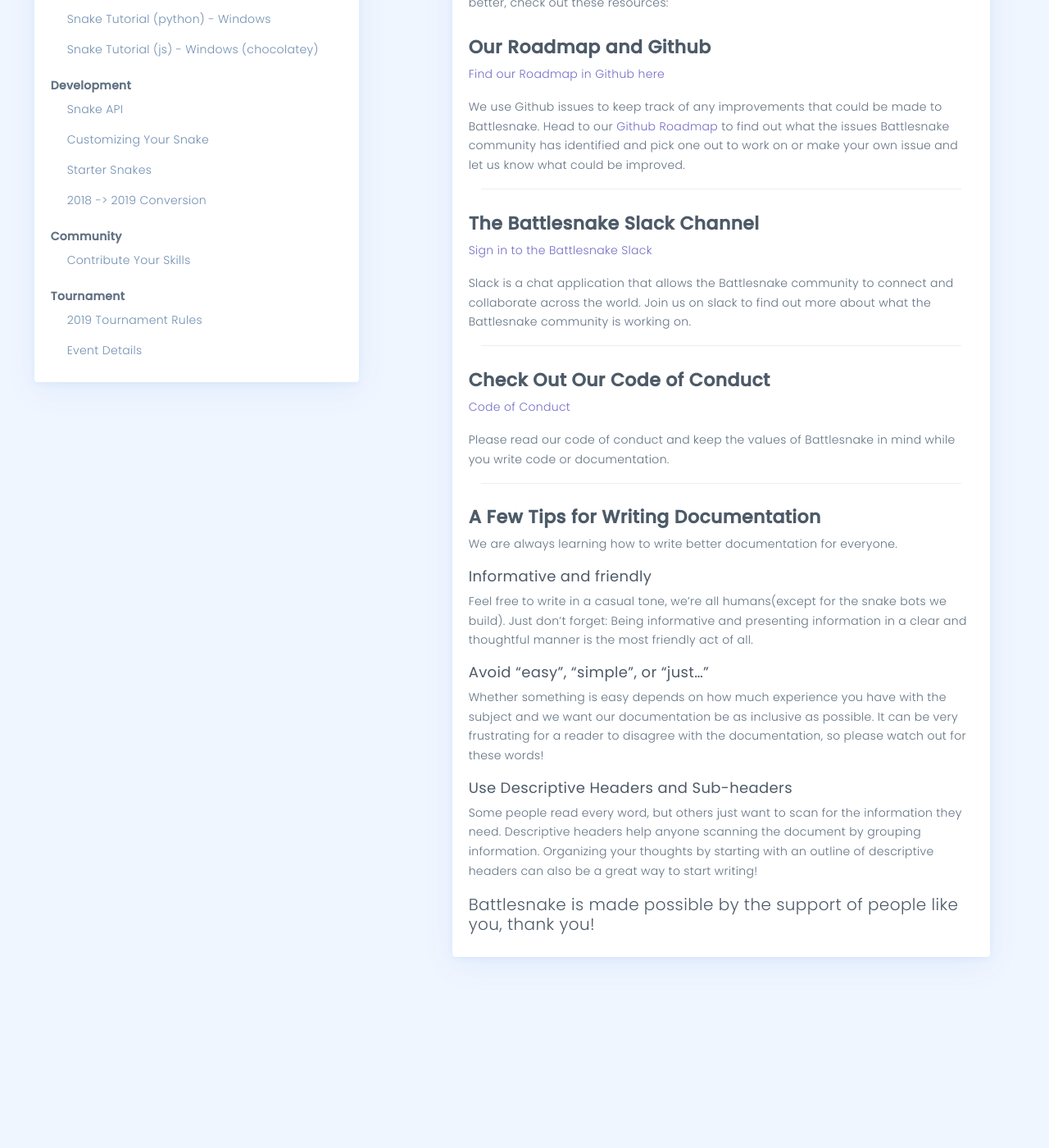
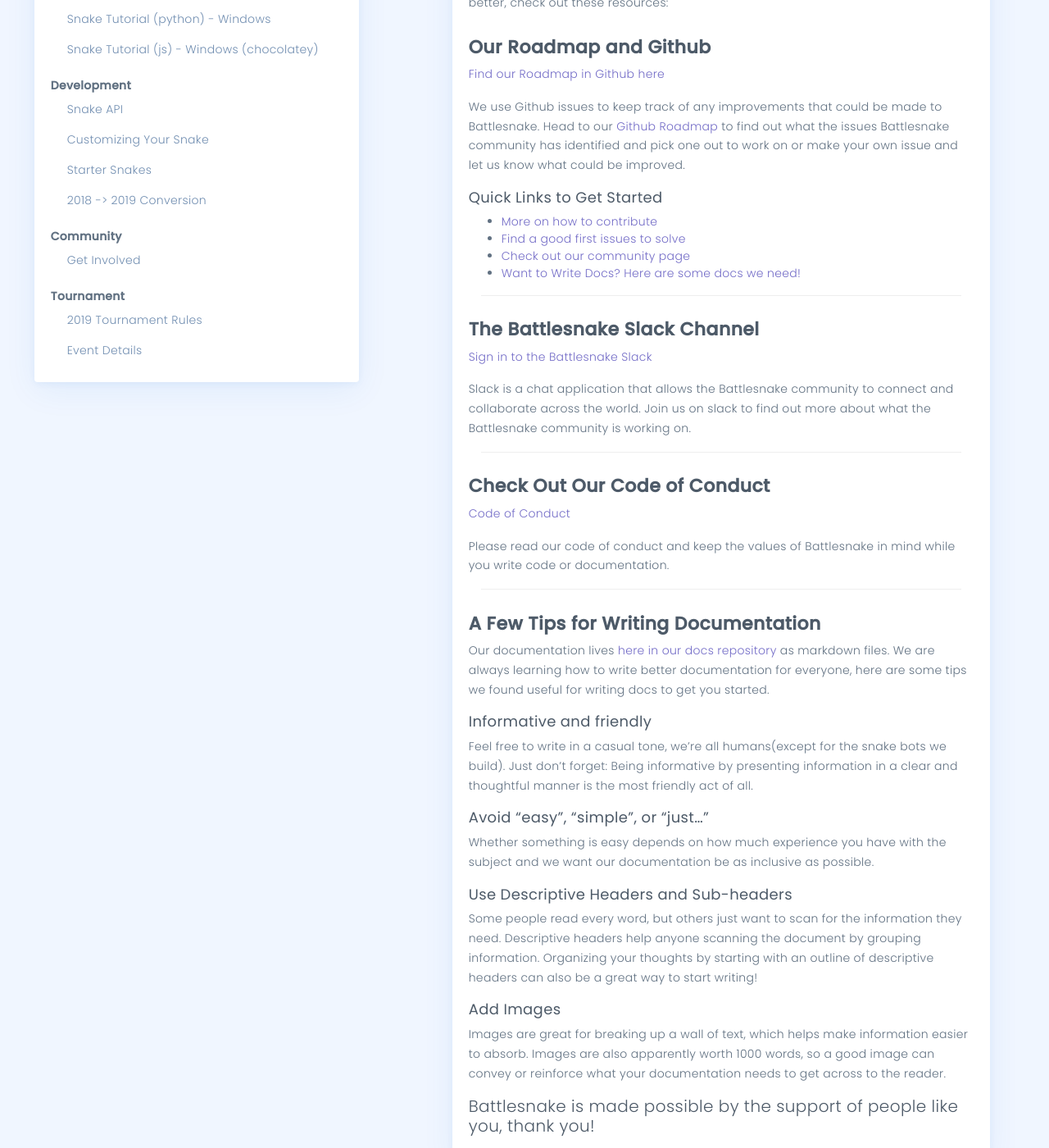
Before and after one commit to xtagon/docs, a Jekyll site: the page built from docs/contribute.md, in a window 1280 px wide and 1400 px high, scrolled down 267 px. Shown: the whole window at 82% size. Built offline with Jekyll 4.4.1, drawn with Linux system fonts in a browser that asks for light colours; nearby versions of some CDN libraries; before the commit the page ends 1494 px from its top, so only the background shows below that; some of the changed text lies outside the part shown.

Commit message:
New title add more links

```diff
--- a/docs/_layouts/default.html
+++ b/docs/_layouts/default.html
@@ -102,7 +102,7 @@
                     Community
                   </li>
                   <li class="nav-item">
-                    <a class="nav-link" href="/contribute.html">Contribute Your Skills</a>
+                    <a class="nav-link" href="/contribute.html">Get Involved</a>
                   </li>
                   <li class="nav-header p-t-15 font-weight-600">
                     Tournament
--- a/docs/contribute.md
+++ b/docs/contribute.md
@@ -1,6 +1,6 @@
 ---
 layout: card
-title: Contribute Your Skills
+title: Get Involved
 categories: [doc]
 ---
 
@@ -11,6 +11,12 @@
 [Find our Roadmap in Github here](https://github.com/battlesnakeio/roadmap)
 
 We use Github issues to keep track of any improvements that could be made to Battlesnake. Head to our [Github Roadmap](https://github.com/battlesnakeio/roadmap) to find out what the issues Battlesnake community has identified and pick one out to work on or make your own issue and let us know what could be improved.
+
+#### Quick Links to Get Started
+- [More on how to contribute](https://github.com/battlesnakeio/community/blob/master/CONTRIBUTING.md)
+- [Find a good first issues to solve](https://github.com/battlesnakeio/roadmap/issues?q=is%3Aissue+is%3Aopen+label%3Agood-first-issue)
+- [Check out our community page](https://github.com/battlesnakeio/community)
+- [Want to Write Docs? Here are some docs we need!](https://github.com/battlesnakeio/roadmap/issues?q=is%3Aissue+is%3Aopen+label%3Arepo%2Fdocs)
 
 ---
 
@@ -29,17 +35,20 @@
 ---
 
 ## A Few Tips for Writing Documentation
-We are always learning how to write better documentation for everyone.
+Our documentation lives [here in our docs repository](https://github.com/battlesnakeio/docs) as markdown files. We are always learning how to write better documentation for everyone, here are some tips we found useful for writing docs to get you started.
 
 
 #### Informative and friendly
-Feel free to write in a casual tone, we're all humans(except for the snake bots we build). Just don't forget: Being informative and presenting information in a clear and thoughtful manner is the most friendly act of all.
+Feel free to write in a casual tone, we're all humans(except for the snake bots we build). Just don't forget: Being informative by presenting information in a clear and thoughtful manner is the most friendly act of all.
 
 #### Avoid "easy", "simple", or "just..."
-Whether something is easy depends on how much experience you have with the subject and we want our documentation be as inclusive as possible. It can be very frustrating for a reader to disagree with the documentation, so please watch out for these words!
+Whether something is easy depends on how much experience you have with the subject and we want our documentation be as inclusive as possible.
 
 #### Use Descriptive Headers and Sub-headers
 Some people read every word, but others just want to scan for the information they need. Descriptive headers help anyone scanning the document by grouping information. Organizing your thoughts by starting with an outline of descriptive headers can also be a great way to start writing!
 
+#### Add Images
+Images are great for breaking up a wall of text, which helps make information easier to absorb. Images are also apparently worth 1000 words, so a good image can convey or reinforce what your documentation needs to get across to the reader.
+
 
 ### Battlesnake is made possible by the support of people like you, thank you!
```
